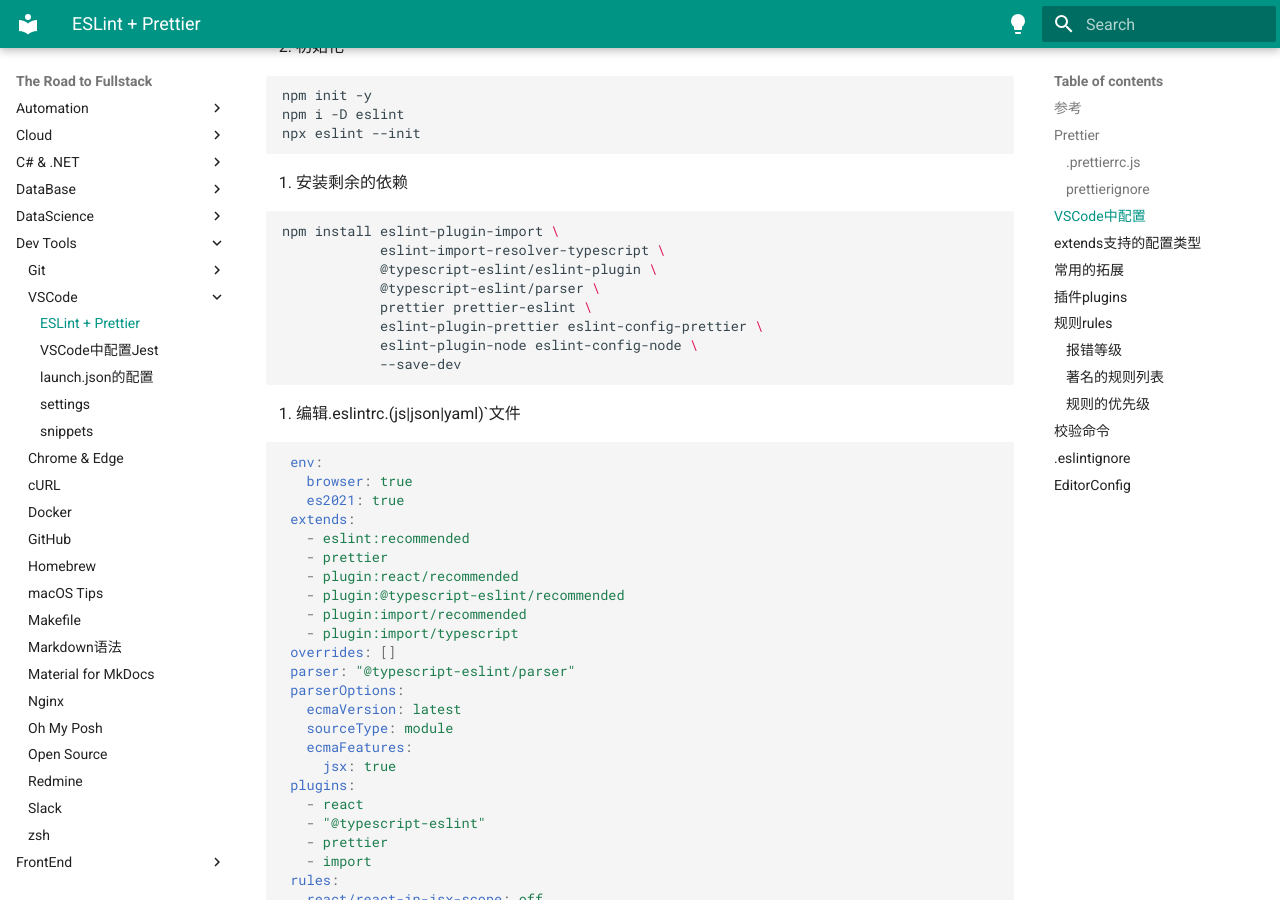
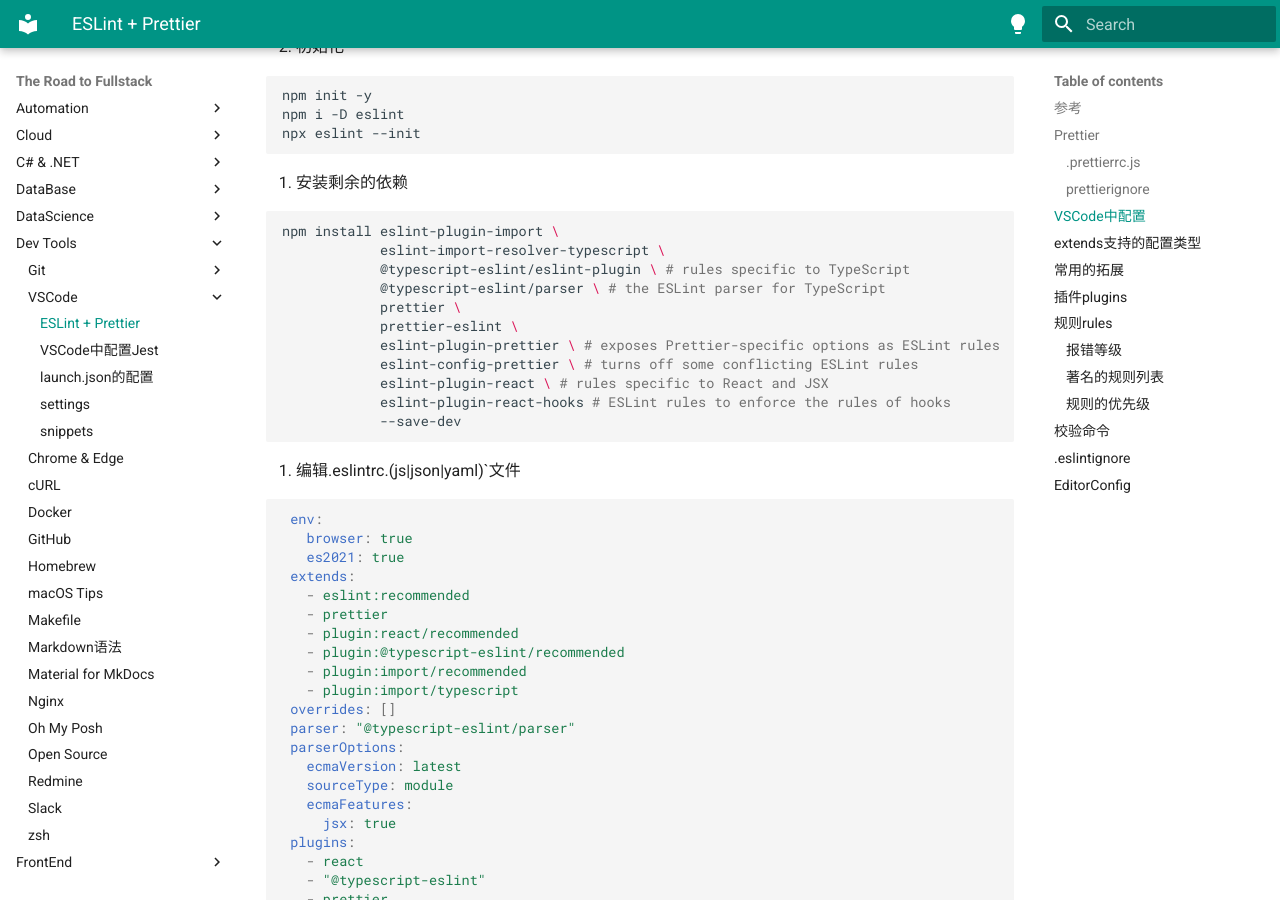
Before and after one commit to Zhongfu-Mao/The-Road-To-Fullstack, an MkDocs documentation site: the page built from docs/Dev Tools/VSCode/ESLint & Prettier.md, in a window 1280 px wide and 900 px high, scrolled down 1234 px. Built offline with MkDocs 1.6.1 and Material for MkDocs 9.7.7, drawn with Linux system fonts in a browser that asks for light colours; comment, search, counter and statistics services are not loaded.

Commit message:
📝 doc: 对内容进行些许补充修正

````diff
--- a/docs/Dev Tools/VSCode/ESLint & Prettier.md
+++ b/docs/Dev Tools/VSCode/ESLint & Prettier.md
@@ -62,11 +62,14 @@
    ```bash
    npm install eslint-plugin-import \
                eslint-import-resolver-typescript \
-               @typescript-eslint/eslint-plugin \
-               @typescript-eslint/parser \
-               prettier prettier-eslint \
-               eslint-plugin-prettier eslint-config-prettier \
-               eslint-plugin-node eslint-config-node \
+               @typescript-eslint/eslint-plugin \ # rules specific to TypeScript
+               @typescript-eslint/parser \ # the ESLint parser for TypeScript
+               prettier \
+               prettier-eslint \
+               eslint-plugin-prettier \ # exposes Prettier-specific options as ESLint rules
+               eslint-config-prettier \ # turns off some conflicting ESLint rules
+               eslint-plugin-react \ # rules specific to React and JSX
+               eslint-plugin-react-hooks # ESLint rules to enforce the rules of hooks
                --save-dev
    ```
 
@@ -127,7 +130,6 @@
       import/resolver:
         typescript:
           projects: "./tsconfig.json"
-
    ```
 
 5. 编辑`.vscode/settings.json`
````
Also changed, not shown: docs/Dev Tools/Chrome & Edge.md (+4 -0 lines), docs/Dev Tools/macOS.md (+4 -0 lines), docs/Network/HTTP.md (+7 -2 lines), docs/Python/并发/并发编程.md (+10 -3 lines).
